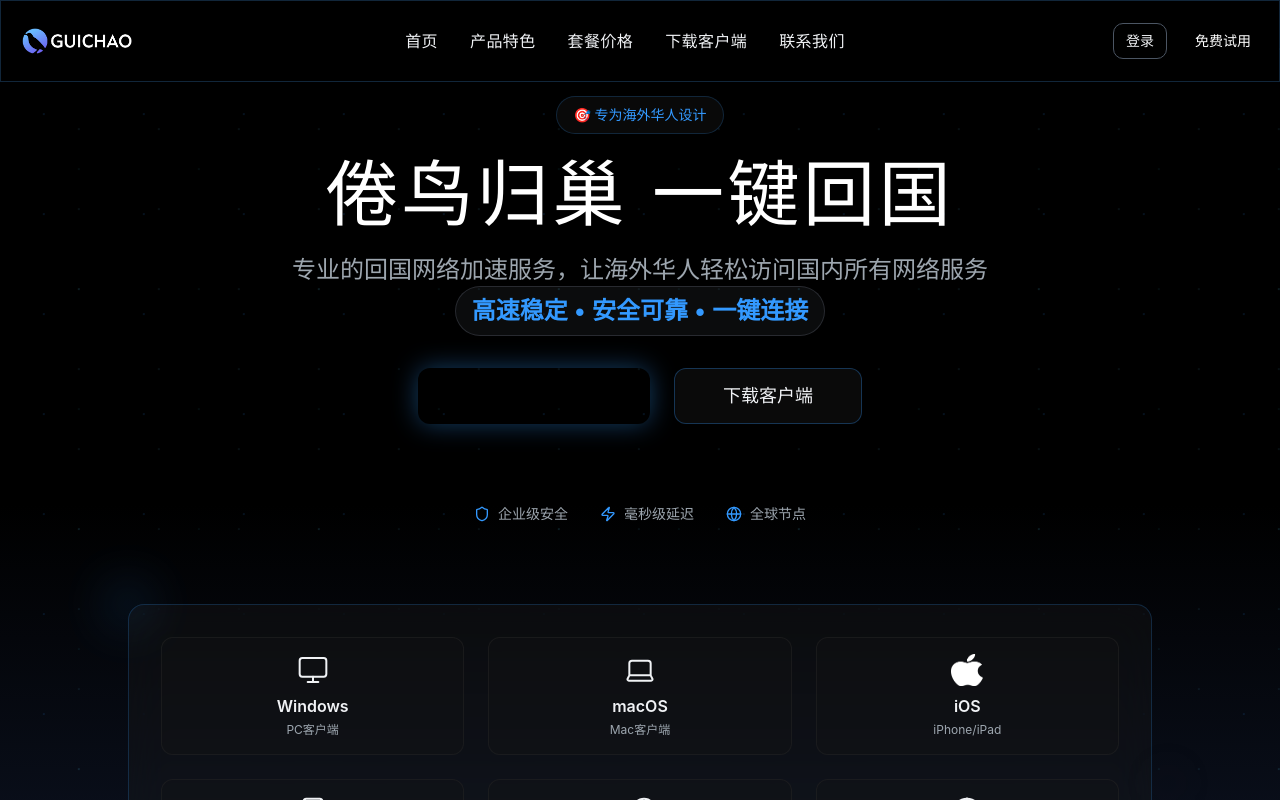
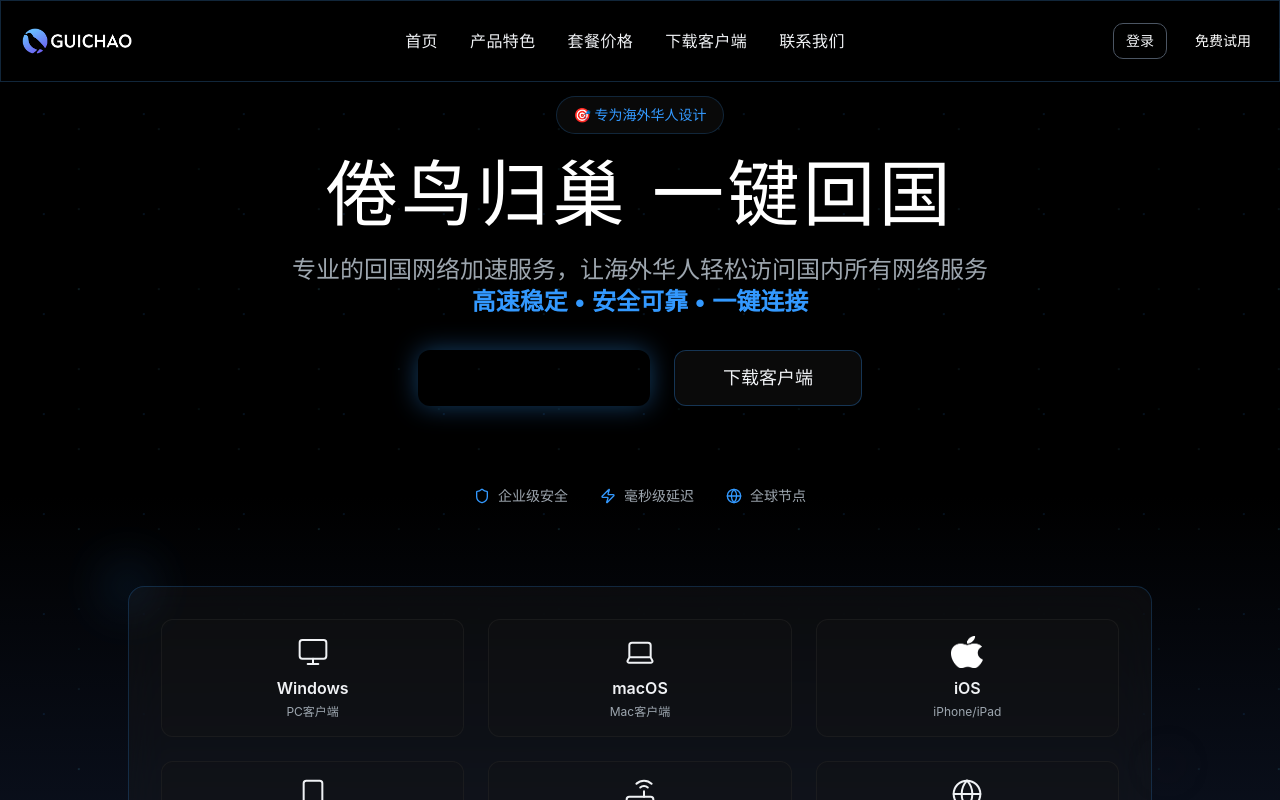
Before and after one commit to Alexneilcaiqiqi/vivid-palette-ai, a React (Vite) app: page / in a window 1280 px wide. Shown: the top 800 px of the page. Built offline with nearby package versions, Linux system fonts and the light colour scheme.

Commit message:
Remove border from tagline
Removed the border from the tagline "高速稳定 • 安全可靠 • 一键连接" in `src/components/Hero.tsx`.

```diff
--- a/src/components/Hero.tsx
+++ b/src/components/Hero.tsx
@@ -18,7 +18,7 @@ const Hero = () => {
           <p className="text-xl md:text-2xl text-muted-foreground mb-8 max-w-3xl mx-auto leading-[2.5]">
             专业的回国网络加速服务，让海外华人轻松访问国内所有网络服务
             <br className="hidden md:block mb-4" />
-            <span className="text-primary font-semibold inline-block px-4 py-2 border border-gray-500/30 rounded-full bg-gray-500/10">高速稳定 • 安全可靠 • 一键连接</span>
+            <span className="text-primary font-semibold">高速稳定 • 安全可靠 • 一键连接</span>
           </p>
 
           {/* CTA按钮 */}
```
